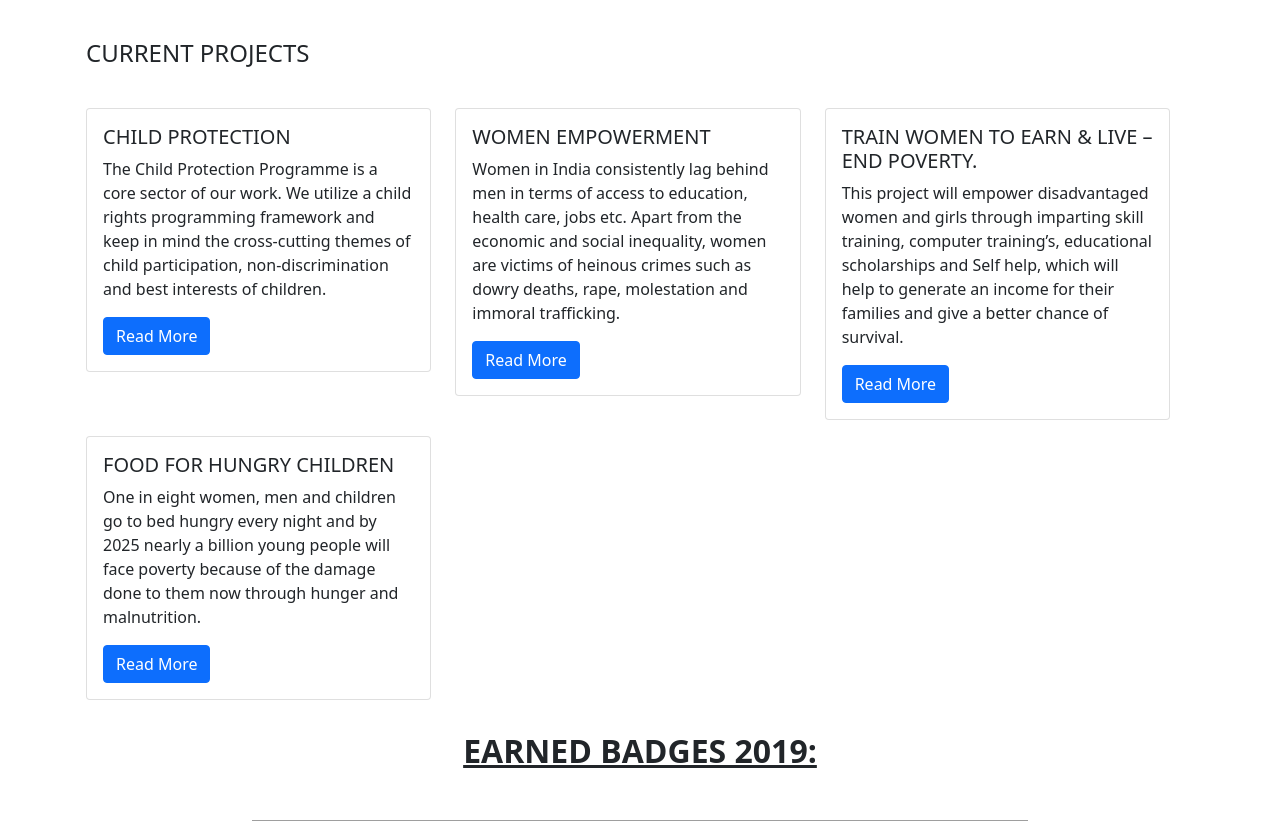
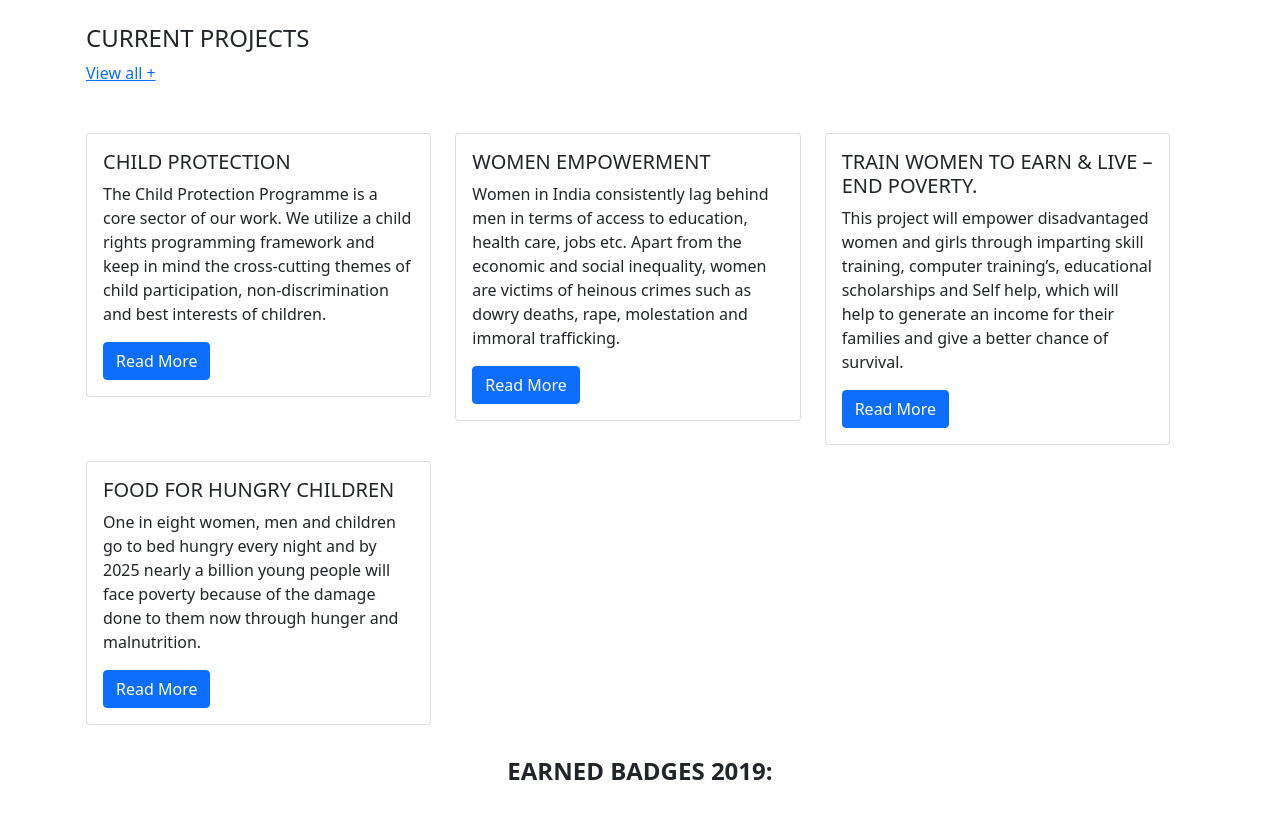
Before and after one commit to luckyborana/NgoProject, a PHP site: page / in a window 1280 px wide. Shown: the part 1286-2107 px from the top of the page. Run offline with PHP 8.4, Linux system fonts and the light colour scheme; grey boxes are pictures that could not be loaded.

Commit message:
index file updated

```diff
--- a/index.php
+++ b/index.php
@@ -5,14 +5,9 @@
     <meta charset="UTF-8">
     <meta name="viewport" content="width=device-width, initial-scale=1.0">
     <link rel="stylesheet" href="https://stackpath.bootstrapcdn.com/bootstrap/5.0.0-alpha1/css/bootstrap.min.css" integrity="sha384-r4NyP46KrjDleawBgD5tp8Y7UzmLA05oM1iAEQ17CSuDqnUK2+k9luXQOfXJCJ4I" crossorigin="anonymous">
+    <link rel="stylesheet" href="styles/style.css">
     <title>Document</title>
-    <style>
-        #currentHeading {
-            margin-top: 15px !important;
-        }
 
-
-    </style>
 </head>
 
 <body>
@@ -142,6 +137,8 @@
         <div class="row">
             <div id="currentHeading" class="col-md-12">
                 <h4>CURRENT PROJECTS</h4>
+                <p><a class="view-all" href="#">View all +</a>
+                </p>
             </div>
             <div class="row my-4">
                 <div class="col-md-4 my-2">
@@ -152,7 +149,7 @@
                                 <div class="card-body">
                                     <h5 class="card-title">CHILD PROTECTION</h5>
                                     <p class="card-text">The Child Protection Programme is a core sector of our work. We utilize a child rights programming framework and keep in mind the cross-cutting themes of child participation, non-discrimination and best interests of children.</p>
-                                    <p class="card-text"><button type="button" class="btn btn-primary">Read More</button>
+                                    <p class="card-text"><a href="./projectList/childProtection.php" class="btn btn-primary">Read More</a>
                                     </p>
                                 </div>
                             </div>
@@ -168,7 +165,7 @@
                                 <div class="card-body">
                                     <h5 class="card-title">WOMEN EMPOWERMENT</h5>
                                     <p class="card-text">Women in India consistently lag behind men in terms of access to education, health care, jobs etc. Apart from the economic and social inequality, women are victims of heinous crimes such as dowry deaths, rape, molestation and immoral trafficking.</p>
-                                    <p class="card-text"><button type="button" class="btn btn-primary">Read More</button>
+                                    <p class="card-text"><a href="./projectList/womenEmpowerment.php" class="btn btn-primary">Read More</a>
                                 </div>
                             </div>
                         </div>
@@ -186,7 +183,7 @@
                                 <div class="card-body">
                                     <h5 class="card-title">TRAIN WOMEN TO EARN & LIVE – END POVERTY.</h5>
                                     <p class="card-text">This project will empower disadvantaged women and girls through imparting skill training, computer training’s, educational scholarships and Self help, which will help to generate an income for their families and give a better chance of survival.</p>
-                                    <p class="card-text"><button type="button" class="btn btn-primary">Read More</button>
+                                    <p class="card-text"><a href="./projectList/train-women-to-earn-live-end-poverty.php" class="btn btn-primary">Read More</a>
                                 </div>
                             </div>
                         </div>
@@ -202,7 +199,7 @@
                                 <div class="card-body">
                                     <h5 class="card-title">FOOD FOR HUNGRY CHILDREN</h5>
                                     <p class="card-text">One in eight women, men and children go to bed hungry every night and by 2025 nearly a billion young people will face poverty because of the damage done to them now through hunger and malnutrition.</p>
-                                    <p class="card-text"><button type="button" class="btn btn-primary">Read More</button>
+                                    <p class="card-text"><a href="./projectList/food-for-hungry-children.php" class="btn btn-primary">Read More</a>
                                 </div>
                             </div>
                         </div>
@@ -213,17 +210,16 @@
 
             </div>
         </div>
-        <h2 style="text-align: center;"><span style="text-decoration: underline;"><strong> EARNED BADGES 2019:<br>
-                </strong></span></h2>
-        <h1  style="text-align: center;margin-top:50px;"><span class="row">
+        <h4 style="text-align: center;"><span><strong> EARNED BADGES 2019:<br>
+                </strong></span></h4>
+        <h2 style="text-align: center;margin-top:40px;"><span class="row">
                 <div class="column">
                     <noscript><img src="https://cdn.shortpixel.ai/client/q_glossy,ret_img/https://www.iwcwtministry.org/wp-content/uploads/2020/01/Badges.png" alt="" style="width:70%"></noscript><img class=" lazyloaded" src="https://cdn.shortpixel.ai/client/to_webp,q_glossy,ret_img/https://www.iwcwtministry.org/wp-content/uploads/2020/01/Badges.png" data-src="https://cdn.shortpixel.ai/client/to_webp,q_glossy,ret_img/https://www.iwcwtministry.org/wp-content/uploads/2020/01/Badges.png" alt="" style="width:70%">
                 </div>
                 <p></p>
-            </span></h1>
+            </span></h2>
 
     </div>
-
 
 
     <script src="https://cdn.jsdelivr.net/npm/popper.js@1.16.0/dist/umd/popper.min.js" integrity="sha384-Q6E9RHvbIyZFJoft+2mJbHaEWldlvI9IOYy5n3zV9zzTtmI3UksdQRVvoxMfooAo" crossorigin="anonymous"></script>
```
